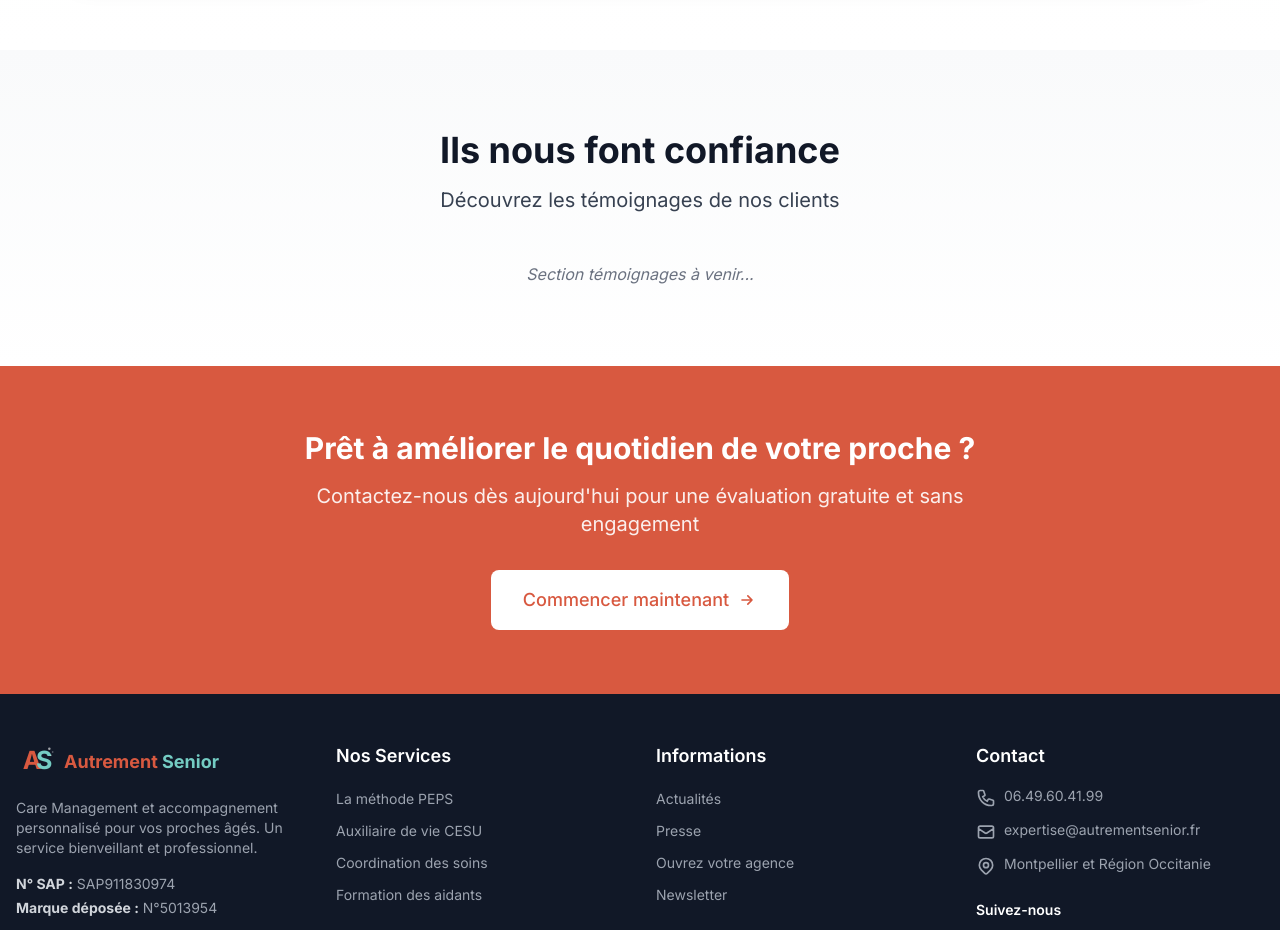
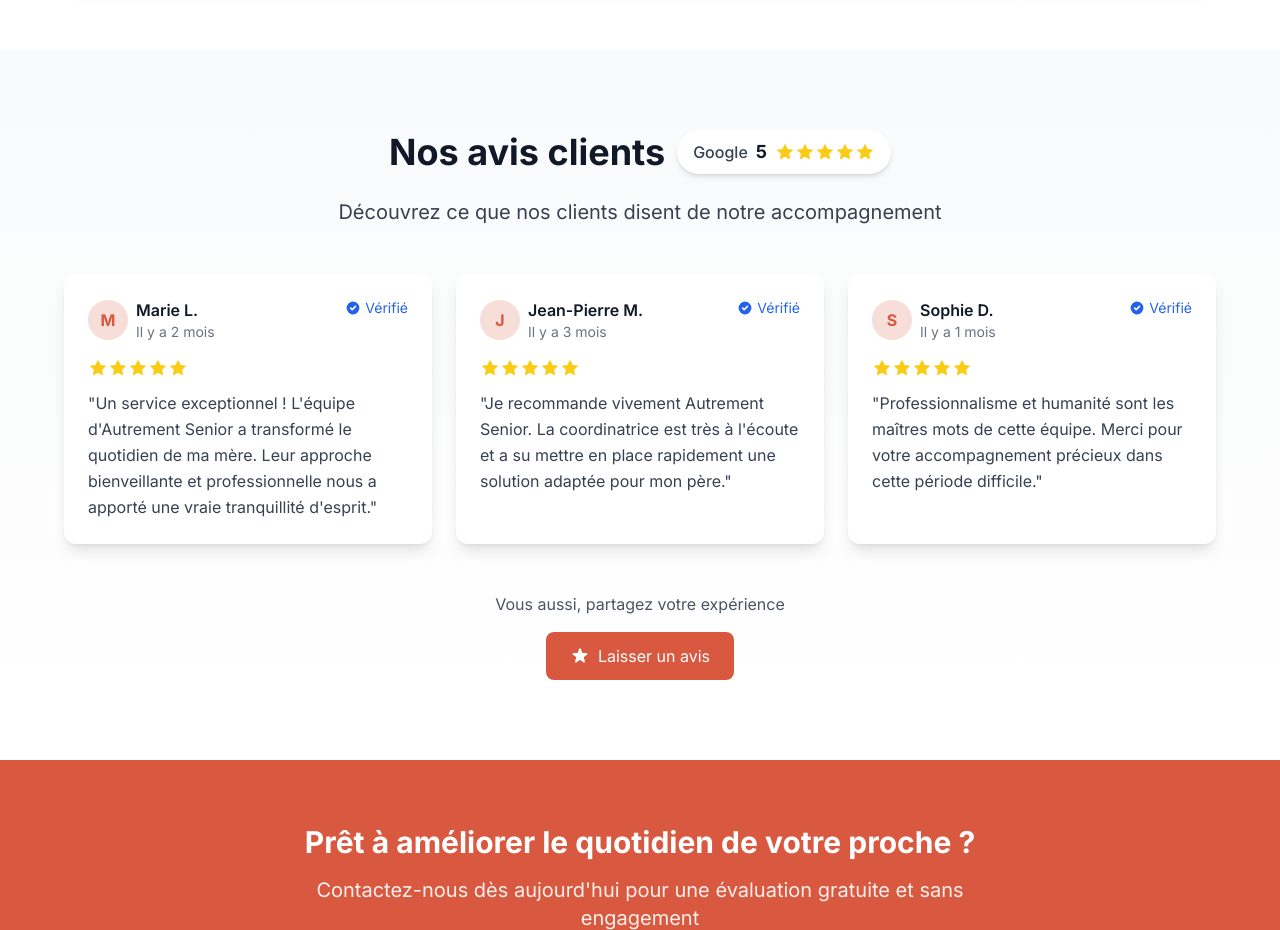
Before and after one commit to MickaelGastaud/AutrementSenior, a Next.js app: page / in a window 1280 px wide. Shown: the part 2800-3730 px from the top of the page. Built offline with nearby package versions, Linux system fonts and the light colour scheme.

Commit message:
Update_5

```diff
--- a/app/page.tsx
+++ b/app/page.tsx
@@ -155,7 +155,7 @@ export default function Home() {
       {/* Section Équipe */}
       <Equipe />
 
-      {/* Section Témoignages (placeholder) */}
+      {/* Section Témoignages */}
       <section className="py-20 bg-gradient-to-b from-gray-50 to-white">
         <div className="container mx-auto px-4">
           <motion.div
@@ -164,19 +164,111 @@ export default function Home() {
             viewport={{ once: true }}
             className="text-center mb-12"
           >
-            <h2 className="text-4xl font-bold text-gray-900 mb-4">
-              Ils nous font confiance
-            </h2>
-            <p className="text-xl text-gray-700">
-              Découvrez les témoignages de nos clients
+            <div className="flex items-center justify-center gap-3 mb-6">
+              <h2 className="text-4xl font-bold text-gray-900">
+                Nos avis clients
+              </h2>
+              <div className="flex items-center gap-2 bg-white px-4 py-2 rounded-full shadow-md">
+                <span className="font-medium text-gray-700">Google</span>
+                <span className="text-lg font-bold text-gray-900">5</span>
+                <div className="flex">
+                  {[...Array(5)].map((_, i) => (
+                    <svg key={i} className="w-5 h-5 text-yellow-400 fill-current" viewBox="0 0 24 24">
+                      <path d="M12 2l3.09 6.26L22 9.27l-5 4.87 1.18 6.88L12 17.77l-6.18 3.25L7 14.14 2 9.27l6.91-1.01L12 2z" />
+                    </svg>
+                  ))}
+                </div>
+              </div>
+            </div>
+
+            <p className="text-xl text-gray-700 max-w-3xl mx-auto">
+              Découvrez ce que nos clients disent de notre accompagnement
             </p>
           </motion.div>
 
-          <div className="max-w-4xl mx-auto text-center">
-            <p className="text-gray-500 italic">
-              Section témoignages à venir...
+          {/* Grille d'avis */}
+          <div className="grid md:grid-cols-3 gap-6 max-w-6xl mx-auto">
+            {[
+              {
+                author: "Marie L.",
+                rating: 5,
+                date: "Il y a 2 mois",
+                text: "Un service exceptionnel ! L'équipe d'Autrement Senior a transformé le quotidien de ma mère. Leur approche bienveillante et professionnelle nous a apporté une vraie tranquillité d'esprit."
+              },
+              {
+                author: "Jean-Pierre M.",
+                rating: 5,
+                date: "Il y a 3 mois",
+                text: "Je recommande vivement Autrement Senior. La coordinatrice est très à l'écoute et a su mettre en place rapidement une solution adaptée pour mon père."
+              },
+              {
+                author: "Sophie D.",
+                rating: 5,
+                date: "Il y a 1 mois",
+                text: "Professionnalisme et humanité sont les maîtres mots de cette équipe. Merci pour votre accompagnement précieux dans cette période difficile."
+              }
+            ].map((avis, index) => (
+              <motion.div
+                key={index}
+                initial={{ opacity: 0, y: 20 }}
+                whileInView={{ opacity: 1, y: 0 }}
+                viewport={{ once: true }}
+                transition={{ delay: index * 0.1 }}
+                className="bg-white rounded-xl shadow-lg p-6 hover:shadow-xl transition-shadow"
+              >
+                <div className="flex items-start justify-between mb-4">
+                  <div className="flex items-center gap-2">
+                    <div className="w-10 h-10 bg-primary/20 rounded-full flex items-center justify-center text-primary font-bold">
+                      {avis.author.charAt(0)}
+                    </div>
+                    <div>
+                      <h4 className="font-semibold text-gray-900">{avis.author}</h4>
+                      <p className="text-sm text-gray-500">{avis.date}</p>
+                    </div>
+                  </div>
+                  <div className="flex items-center gap-1 text-blue-600 text-sm">
+                    <svg className="w-4 h-4" fill="currentColor" viewBox="0 0 20 20">
+                      <path fillRule="evenodd" d="M10 18a8 8 0 100-16 8 8 0 000 16zm3.707-9.293a1 1 0 00-1.414-1.414L9 10.586 7.707 9.293a1 1 0 00-1.414 1.414l2 2a1 1 0 001.414 0l4-4z" clipRule="evenodd" />
+                    </svg>
+                    <span>Vérifié</span>
+                  </div>
+                </div>
+
+                <div className="flex mb-3">
+                  {[...Array(5)].map((_, i) => (
+                    <svg key={i} className="w-5 h-5 text-yellow-400 fill-current" viewBox="0 0 24 24">
+                      <path d="M12 2l3.09 6.26L22 9.27l-5 4.87 1.18 6.88L12 17.77l-6.18 3.25L7 14.14 2 9.27l6.91-1.01L12 2z" />
+                    </svg>
+                  ))}
+                </div>
+
+                <p className="text-gray-700 leading-relaxed">
+                  "{avis.text}"
+                </p>
+              </motion.div>
+            ))}
+          </div>
+
+          {/* CTA Google Business */}
+          <motion.div
+            initial={{ opacity: 0, y: 20 }}
+            whileInView={{ opacity: 1, y: 0 }}
+            viewport={{ once: true }}
+            className="text-center mt-12"
+          >
+            <p className="text-gray-600 mb-4">
+              Vous aussi, partagez votre expérience
             </p>
-          </div>
+            <a
+              href="https://g.page/r/Cd87SG7TPTXMEAE/review"
+              className="inline-flex items-center gap-2 bg-primary text-white px-6 py-3 rounded-lg hover:bg-primary-dark transition-all"
+            >
+              <svg className="w-5 h-5" fill="currentColor" viewBox="0 0 20 20">
+                <path d="M9.049 2.927c.3-.921 1.603-.921 1.902 0l1.07 3.292a1 1 0 00.95.69h3.462c.969 0 1.371 1.24.588 1.81l-2.8 2.034a1 1 0 00-.364 1.118l1.07 3.292c.3.921-.755 1.688-1.54 1.118l-2.8-2.034a1 1 0 00-1.175 0l-2.8 2.034c-.784.57-1.838-.197-1.539-1.118l1.07-3.292a1 1 0 00-.364-1.118L2.98 8.72c-.783-.57-.38-1.81.588-1.81h3.461a1 1 0 00.951-.69l1.07-3.292z" />
+              </svg>
+              Laisser un avis
+            </a>
+          </motion.div>
         </div>
       </section>
 
```
